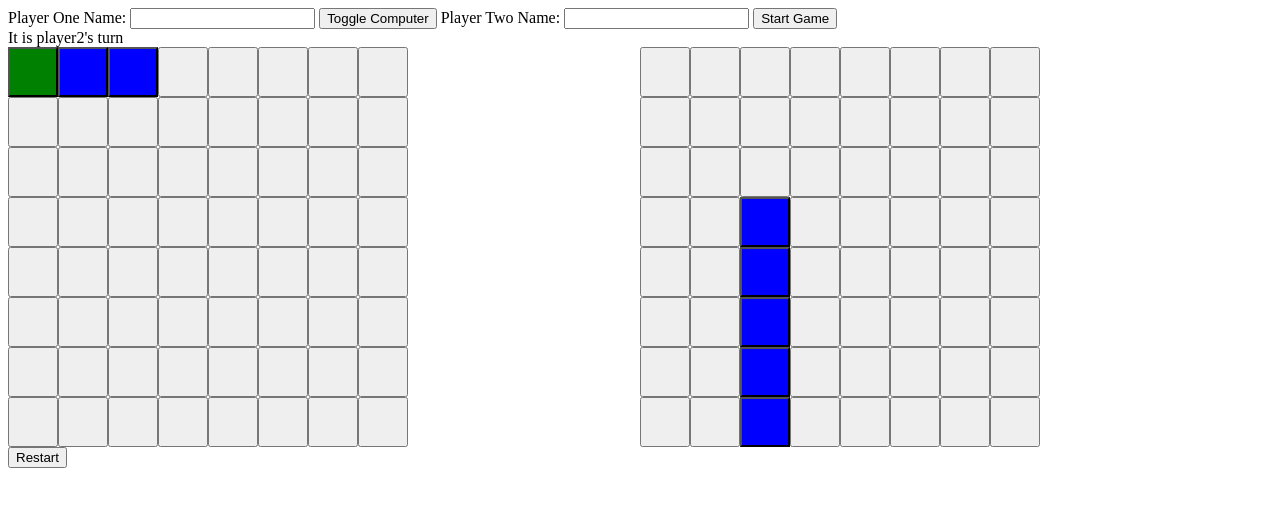
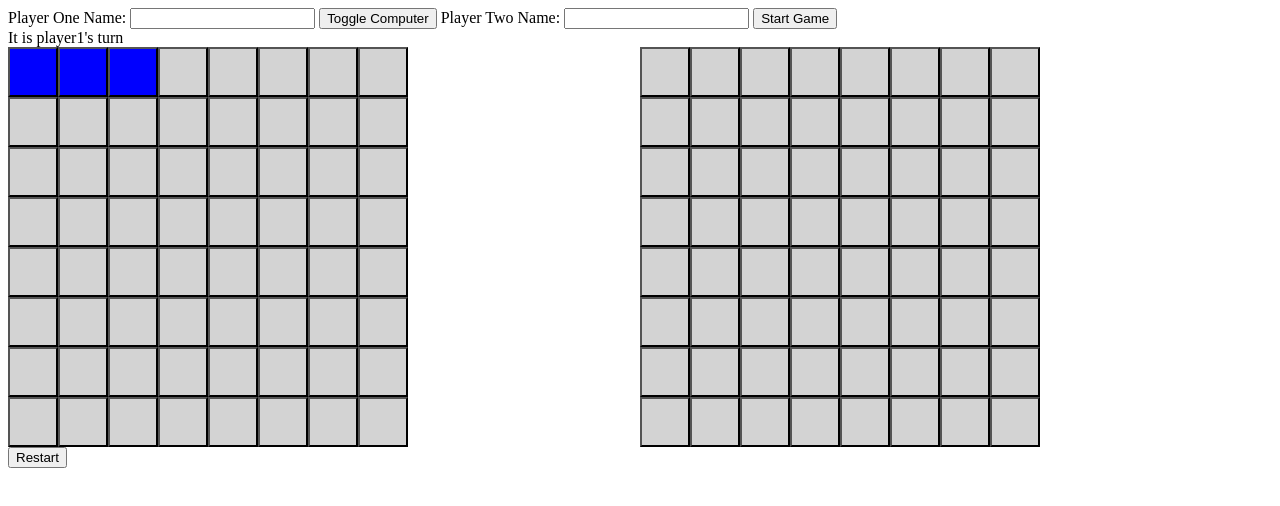
Before and after one commit to patrickly1/Battleship, a website built with webpack: page dist/index.html in a window 1280 px wide. Both pictures are taken after a click on the button 33 px from the left and 72 px from the top of the page. Built offline with nearby package versions, Linux system fonts and the light colour scheme.

Commit message:
Updated DOM and css to only show player's own ships during their turn, and hide opponent's ships that have not been hit yet

```diff
--- a/src/DOM.js
+++ b/src/DOM.js
@@ -1,6 +1,7 @@
 export {
     toggleComputer,
-    createGrid
+    createGrid,
+    toggleShipVisibility
 }
 
 let currentPlayer = "player1";
@@ -20,6 +21,7 @@ function createGrid(player, containerID, playerPrefix) {
         for (let j = 0; j < playersGameBoard.columns; j++) {
             const button = document.createElement("button");
             button.id = `${playerPrefix}-id${i}${j}`;
+            button.classList.add(playerPrefix);
 
             const cell = playersGameBoard.board[j][i];
 
@@ -30,9 +32,10 @@ function createGrid(player, containerID, playerPrefix) {
             //console.log(cell);
 
             button.addEventListener("click",() => {
-
                 console.log(`Attempting to access Cell [${i}][${j}]`);
                 console.log(cell);
+
+                if (document.getElement(".Player"))
 
                 if (cell.hit) {
                     console.log("Already hit");
@@ -57,8 +60,8 @@ function createGrid(player, containerID, playerPrefix) {
                     }
                 }
 
+                //Manage player turn
                 switchTurn();
-                //Manage player turn
                 if (currentPlayer === "player1") {
                     switchPlayersTurnDOM(currentPlayer);
                     console.log(`It is ${currentPlayer}'s (your turn) turn`);
@@ -68,10 +71,26 @@ function createGrid(player, containerID, playerPrefix) {
                 } else {
                     console.log("No player found")
                 }
+
+                toggleShipVisibility();
             })
 
             containerID.appendChild(button);
         }
+    }
+}
+
+function toggleShipVisibility() {
+    const player1Buttons = document.querySelectorAll(".Player1.ship");
+    const player2Buttons = document.querySelectorAll(".Player2.ship");
+    console.log("toggleshipvisibility", player1Buttons);
+
+    if (currentPlayer === "player1") {
+        player2Buttons.forEach(button => button.classList.add("hide-ship"));
+        player1Buttons.forEach(button => button.classList.remove("hide-ship"));
+    } else {
+        player1Buttons.forEach(button => button.classList.add("hide-ship"));
+        player2Buttons.forEach(button => button.classList.remove("hide-ship"));
     }
 }
 
--- a/src/index.js
+++ b/src/index.js
@@ -8,13 +8,15 @@ import { Ship,
 
 import {
     toggleComputer,
-    createGrid
+    createGrid,
+    toggleShipVisibility
 } from "./DOM"
 
-let player1 = new Player("player");
+document.addEventListener("DOMContentLoaded", () => {
+    const player1 = new Player("player");
     //togglleComputer currently set to player
     console.log("Start at player1");
-let player2 = new Player(toggleComputer());
+    const player2 = new Player(toggleComputer());
 
     const player1GridContainer = document.getElementById("player1GridContainer")
     const player2GridContainer = document.getElementById("player2GridContainer")
@@ -25,6 +27,10 @@ player1.gameBoard.placeShip(ship1, "horizontal", 0, 0);
     let ship2 = new Ship(5);
     player2.gameBoard.placeShip(ship2, "vertical", 3, 2);
 
+
     //create Grid
     createGrid(player1, player1GridContainer, "Player1");
     createGrid(player2, player2GridContainer, "Player2");
+
+    toggleShipVisibility();
+})
--- a/src/style.css
+++ b/src/style.css
@@ -20,23 +20,29 @@
     font-size: 16px; /* Set the font size of the button text */
     margin: 0; /* Remove default margins */
     box-sizing: border-box; /* Include padding and border in the element's total width and height */
+    background-color: lightgrey;
 }
 
 /* Define styles for hit cells */
 .hit {
-    background-color: red; /* Change background color to red */
+    background-color: red !important; /* Change background color to red */
 }
 
 /* Define styles for cells containing ships */
 .ship {
-    background-color: blue; /* Change background color to blue */
+    background-color: blue !important; /* Change background color to blue */
+}
+
+/* Class to hide ship locations */
+.hide-ship {
+    background-color: lightgrey !important; /* Reset background color to initial */
 }
 
 /* Define styles for hit cells containing ships */
 .hit-ship {
-    background-color: green; /* Change background color to green */
+    background-color: green !important; /* Change background color to green */
 }
 
 .sunk {
-    background-color: grey; /* Change background color to green */
+    background-color: grey !important; /* Change background color to green */
 }
```
Also changed, not shown: dist/bundle.js. Lines whose indentation alone changed are shown as unchanged.
